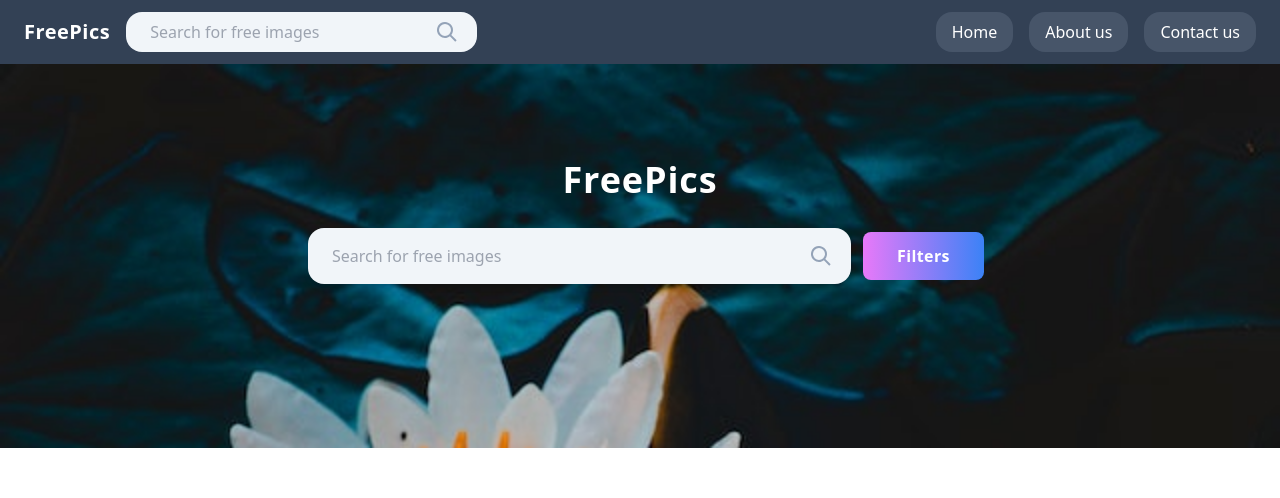
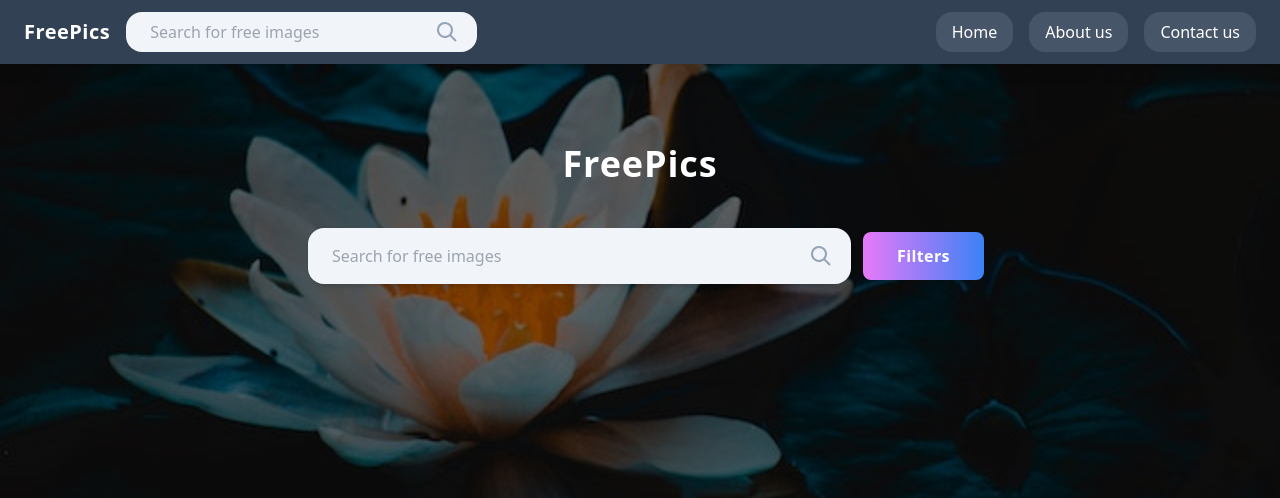
Before and after one commit to melanimb/free-pics, a Next.js app: page / in a window 1280 px wide. Shown: the top 498 px of the page. Built offline with nearby package versions, Linux system fonts and the light colour scheme.

Commit message:
feat: adjust bg img filter and position

```diff
--- /dev/null
+++ b/components/HeroImage.jsx
@@ -0,0 +1,10 @@
+import lotus from "../public/images/lotus.jpg";
+
+const HeroImage = () => {
+  return (
+    <div
+      className={"bg-[url('../public/images/lotus.jpg')] bg-no-repeat bg-cover bg-center h-[32rem] absolute left-0 right-0 z-10 brightness-50"}
+    ></div>
+  );
+};
+export default HeroImage;
--- a/components/Navigator.jsx
+++ b/components/Navigator.jsx
@@ -3,7 +3,7 @@ import SearchNavbar from "./SearchNavbar";
 
 const Navigator = ({ pathNames }) => {
   return (
-    <nav className="flex justify-between p-3 bg-slate-700 shadow-lg">
+    <nav className="flex justify-between p-3 bg-slate-700 shadow-lg fixed left-0 right-0 z-50">
       <div className="flex items-center gap-4 ml-3">
         <p className="hidden md:inline text-white font-semibold text-xl tracking-wide">FreePics</p>
         <SearchNavbar />
--- a/components/SearchbarContainer.jsx
+++ b/components/SearchbarContainer.jsx
@@ -1,9 +1,16 @@
+import HeroImage from "./HeroImage";
+
 const SearchbarContainer = ({ children }) => {
   return (
-    <div className="flex flex-col sm:flex-row justify-center items-center h-96 relative bg-[url('../public/images/lotus.jpg')] bg-no-repeat bg-cover">
-      <h1 className="absolute top-16 sm:top-24 text-white text-4xl tracking-wide font-extrabold">FreePics</h1>
-      {children}
-    </div>
+    <>
+      <HeroImage />
+      <div className="flex flex-col sm:flex-row justify-center items-center h-[32rem] relative left-0 right-0 z-40">
+        <h1 className="absolute top-28 sm:top-36 text-white text-4xl tracking-wide font-extrabold">
+          FreePics
+        </h1>
+        {children}
+      </div>
+    </>
   );
 };
 export default SearchbarContainer;
--- a/components/index.js
+++ b/components/index.js
@@ -1,6 +1,7 @@
 export { default as BlurImage } from './BlurImage';
 export { default as Container } from './Container';
 export { default as GridContainer } from './GridContainer';
+export { default as HeroImage } from './HeroImage';
 export { default as Navigator } from './Navigator';
 export { default as SearchNavbar } from './SearchNavbar';
 export { default as Searchbar } from './Searchbar';
```
